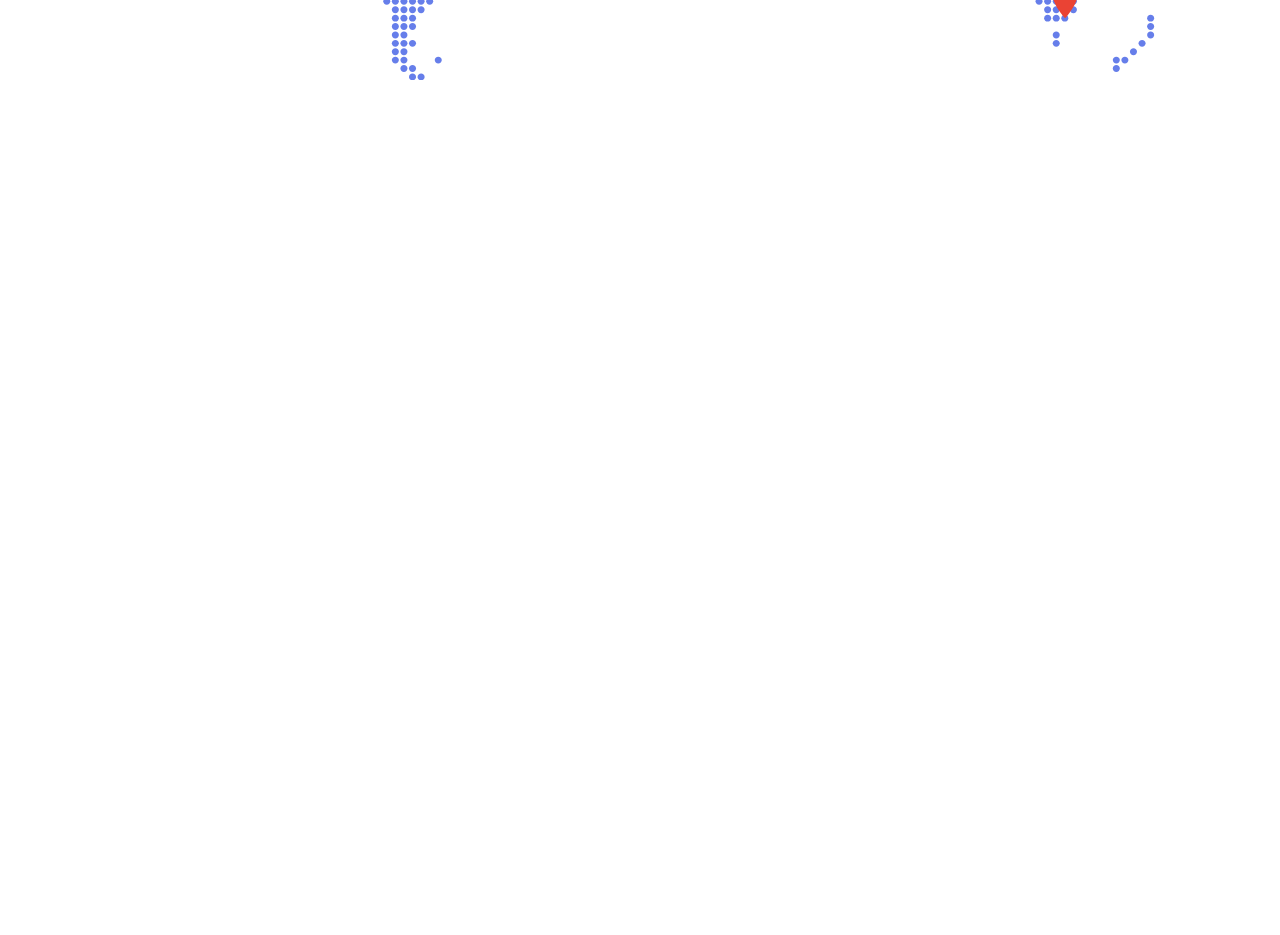
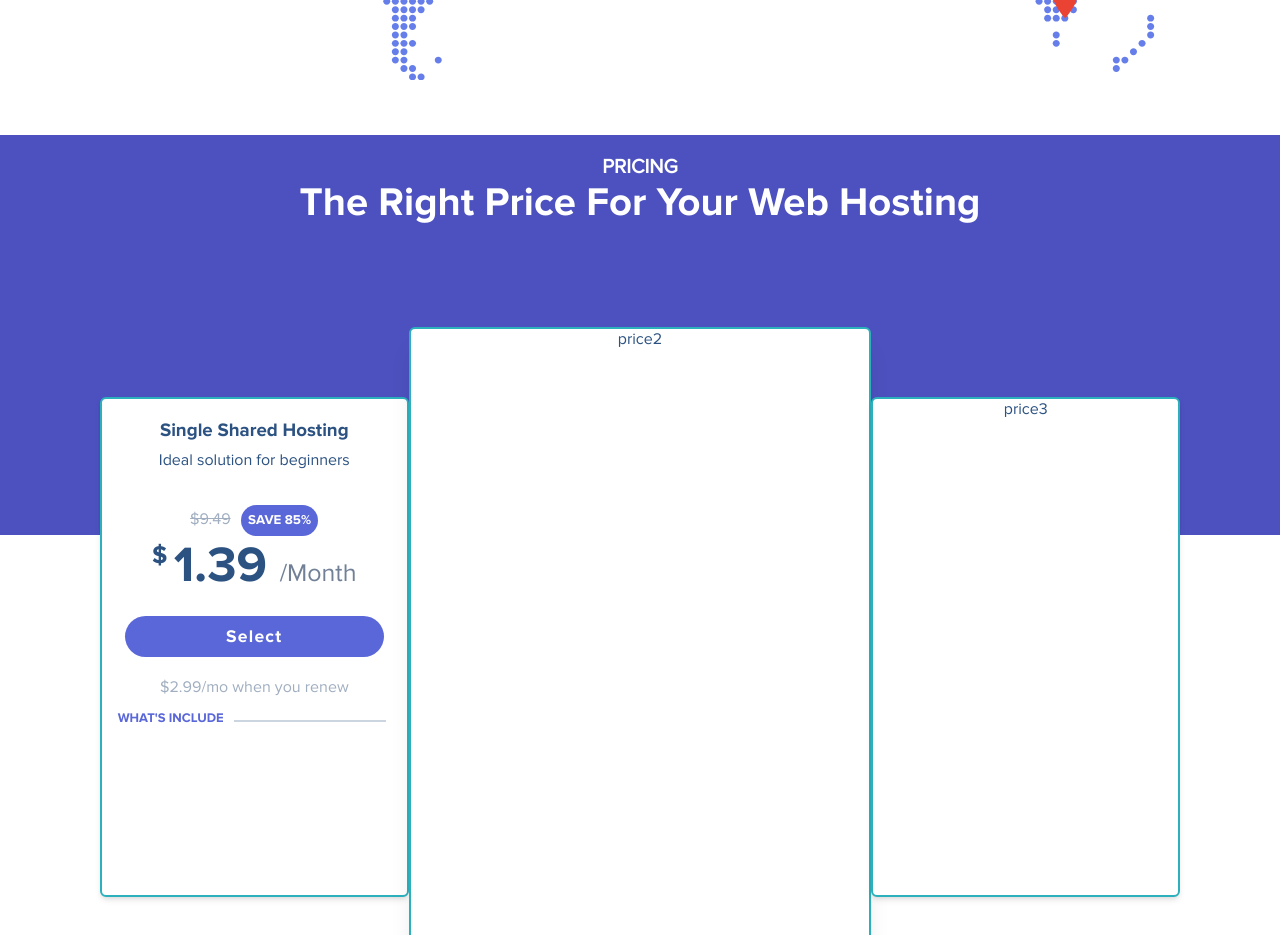
Before and after one commit to Abderyett/HostIN, a React (Create React App) app: page / in a window 1280 px wide. Shown: the part 2640-3575 px from the top of the page. Built offline with nearby package versions, Linux system fonts and the light colour scheme; the HTML template or start-up script is replaced by a standard one.

Commit message:
add price cards

```diff
--- a/src/App.js
+++ b/src/App.js
@@ -1,7 +1,7 @@
 import React from 'react';
 import './styles/app.scss';
 import { AppProvider } from './context';
-import { Submenu, Sidebar, Hero, Partners, About, Stats, Maps } from './components';
+import { Submenu, Sidebar, Hero, Partners, About, Stats, Maps, Pricing } from './components';
 
 function App() {
   return (
@@ -13,6 +13,7 @@
       <About />
       <Stats />
       <Maps />
+      <Pricing />
     </AppProvider>
   );
 }
--- a/src/components/About.js
+++ b/src/components/About.js
@@ -1,6 +1,5 @@
 import React from 'react';
 import { BiCheckShield } from 'react-icons/bi';
-import { IoRocketOutline } from 'react-icons/io5';
 import { IoIosCheckmarkCircle, IoIosChatboxes } from 'react-icons/io';
 
 import security from '../Svgs/security.svg';
--- a/src/components/Maps.js
+++ b/src/components/Maps.js
@@ -1,5 +1,4 @@
 import React, { useEffect, useRef } from 'react';
-import { motion } from 'framer-motion';
 import Map from '../Svgs/map';
 import { useGlobalContext } from '../context';
 
@@ -21,15 +20,9 @@
   }, [position]);
   return (
     <section ref={ref} onMouseLeave={hideSubMenu} className="map">
-      <motion.div
-        initial={{ opacity: 0, y: -100 }}
-        animate={{ opacity: 1, y: 0 }}
-        transition={{ duration: 2 }}
-        ref={container}
-        className={showcity ? 'city-name-show' : 'city-name'}
-      >
+      <div ref={container} className={showcity ? 'city-name-show' : 'city-name'}>
         {cityName}
-      </motion.div>
+      </div>
       <Map className="map" />
     </section>
   );
--- /dev/null
+++ b/src/components/Pricing.js
@@ -0,0 +1,42 @@
+import React from 'react';
+
+export function Pricing() {
+  return (
+    <section className="price-container">
+      <article className="price-text">
+        <h2>PRICING</h2>
+        <h1>The right price for your web hosting</h1>
+      </article>
+      <artice className="cards-container">
+        <div className="card card1">
+          <div className="card-text">
+            <h3>Single Shared Hosting</h3>
+            <p>Ideal solution for beginners</p>
+          </div>
+          <div className="price">
+            <div className="price-save">
+              <span>$9.49</span>
+              <button type="button" className="price-btn">
+                SAVE 85%
+              </button>
+            </div>
+            <div className="price-month">
+              <span className="dollar-sign">$ </span>1.39 <span>/Month</span>
+            </div>
+
+            <button type="button" className="select-btn">
+              Select
+            </button>
+            <p className="renew-text">$2.99/mo when you renew</p>
+          </div>
+          <div>
+            <span className="feature-text">What's include</span>
+            <hr />
+          </div>
+        </div>
+        <div className="card card2">price2</div>
+        <div className="card card3">price3</div>
+      </artice>
+    </section>
+  );
+}
--- a/src/components/index.js
+++ b/src/components/index.js
@@ -6,3 +6,4 @@
 export * from './About';
 export * from './Stats';
 export * from './Maps';
+export * from './Pricing';
--- /dev/null
+++ b/src/styles/_pricing.scss
@@ -0,0 +1,132 @@
+.price-container {
+  height: 50vh;
+  background: $indigo_700;
+  color: $white;
+  margin-top: 5rem;
+}
+.price-text {
+  h2 {
+    font-size: 2rem;
+    padding-top: 2rem;
+  }
+  h1 {
+    font-size: 4rem;
+    font-family: "proxima_bold";
+    text-transform: capitalize;
+  }
+}
+.cards-container {
+  display: grid;
+  grid-template-columns: repeat(7, minmax(0, 1fr));
+  grid-auto-rows: 70px 50rem 70px;
+  place-content: center;
+  margin-top: 10rem;
+  max-width: 1080px;
+  width: 90%;
+}
+.card {
+  background: $white;
+  border-radius: $md;
+  box-shadow: $shadow-md;
+  color: $blue_800;
+  border: 2px solid $cyan_500;
+  display: block;
+  height: 100%;
+  width: 100%;
+  hr {
+    width: 50%;
+    display: inline-block;
+    margin-right: 0.5rem;
+    color: $grey_400;
+    border: 1px solid $grey_400;
+  }
+}
+.feature-text {
+  color: $indigo_600;
+  font-family: "proxima_bold";
+  text-transform: uppercase;
+  font-size: 1.3rem;
+  margin-right: 1rem;
+}
+.card2 {
+  grid-column-start: 3;
+  grid-column-end: 6;
+  grid-row-start: 1;
+  grid-row-end: 4;
+  box-shadow: $shadow-xl;
+}
+
+.card1,
+.card3 {
+  align-self: center;
+  grid-row-start: 2;
+  grid-row-end: 3;
+}
+.card1 {
+  grid-column-start: 1;
+  grid-column-end: 3;
+}
+.card3 {
+  grid-column-start: 6;
+  grid-column-end: 8;
+}
+
+.card-text {
+  padding: 2rem;
+  h3 {
+    font-family: "proxima_bold";
+    padding-bottom: 0.75rem;
+  }
+}
+
+.price-save {
+  padding-top: 1.5rem;
+  span {
+    color: $grey_500;
+    text-decoration: line-through;
+  }
+}
+
+.price-month {
+  font-size: 5rem;
+  font-family: "proxima_bold";
+  .dollar-sign {
+    font-size: 2.5rem;
+    font-family: "proxima_bold";
+    vertical-align: super;
+  }
+  span:nth-last-of-type(1) {
+    font-size: 2.5rem;
+    color: $grey_600;
+  }
+}
+@mixin btn {
+  border-radius: $full;
+  border: none;
+  background: $indigo_600;
+  color: $white;
+  font-family: "proxima_bold";
+}
+.price-btn {
+  margin-left: 1rem;
+  padding: 0.75rem;
+  @include btn;
+}
+
+.select-btn {
+  width: 85%;
+  padding: 1rem 2rem;
+  @include btn;
+  font-size: 1.75rem;
+  letter-spacing: 0.125rem;
+  margin: 2rem;
+  cursor: pointer;
+  &:hover {
+    background: $indigo_500;
+  }
+}
+
+.renew-text {
+  color: $grey_500;
+  padding-bottom: 1rem;
+}
--- a/src/styles/app.scss
+++ b/src/styles/app.scss
@@ -10,6 +10,7 @@
 @import "./sidebar";
 @import "./about";
 @import "./maps";
+@import "./pricing";
 
 * {
   margin: 0;
```
Also changed, not shown: 1 other file (tests, documents, lock files or other folders).
